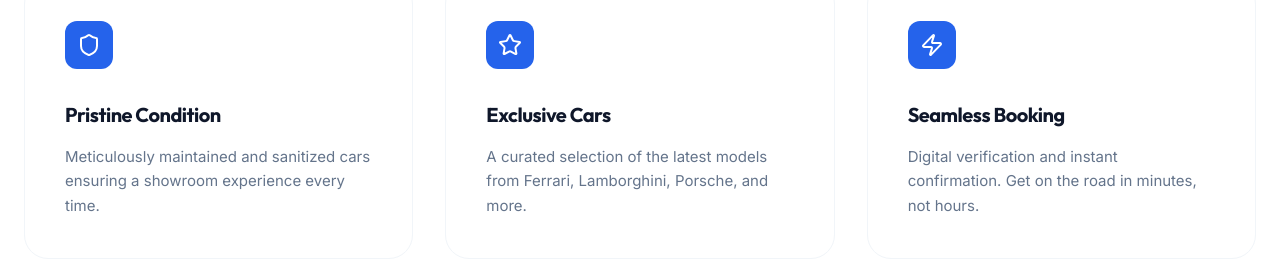
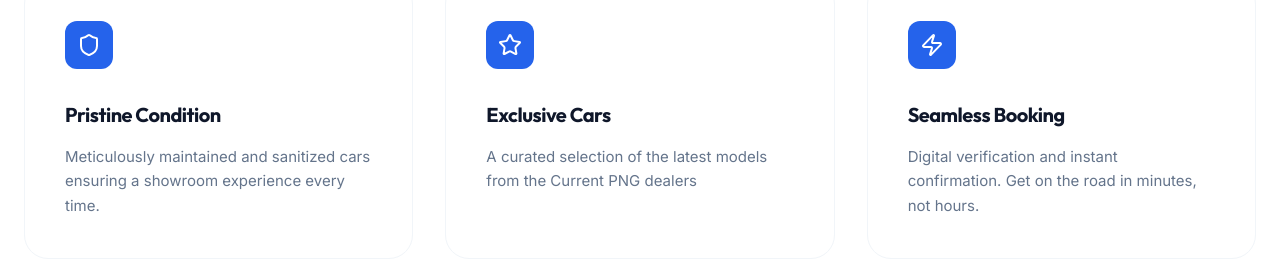
Before and after one commit to sarmadusmani89/lesssgo-car-rental-app, a Next.js app in the folder frontend/: page / in a window 1280 px wide. Shown: the part 1850-2118 px from the top of the page. Built offline with nearby package versions, Linux system fonts and the light colour scheme; no server answers.

Commit message:
feat: add Benefits section component to display key features and advantages of the service.

```diff
--- a/frontend/src/components/pages/home/sections/Benefits.tsx
+++ b/frontend/src/components/pages/home/sections/Benefits.tsx
@@ -10,7 +10,7 @@ const features = [
     {
         icon: Star,
         title: "Exclusive Cars",
-        description: "A curated selection of the latest models from Ferrari, Lamborghini, Porsche, and more."
+        description: "A curated selection of the latest models from the Current PNG dealers"
     },
     {
         icon: Zap,
```
